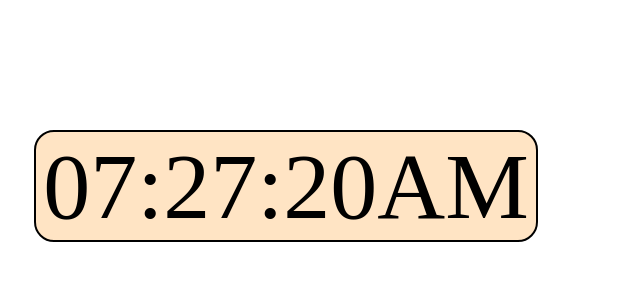
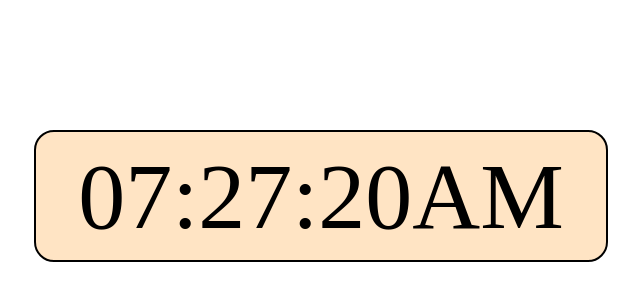
Before and after one commit to Aliyu141/Digital-clock, a plain HTML site: page index.html in a window 1280 px wide. Shown: the part 70-370 px from the top of the page, without its empty margins (174-814 px from the left). Drawn offline with Linux system fonts and the light colour scheme.

Commit message:
Update style.css

```diff
--- a/style.css
+++ b/style.css
@@ -2,8 +2,9 @@
 
 #clock {
     font-size: 94px;
-    width: 500px;
+    width: 550px;
     margin: 200px;
+    padding:10px;
     text-align: center;
     border: 2px solid black;
     border-radius: 20px;
```
